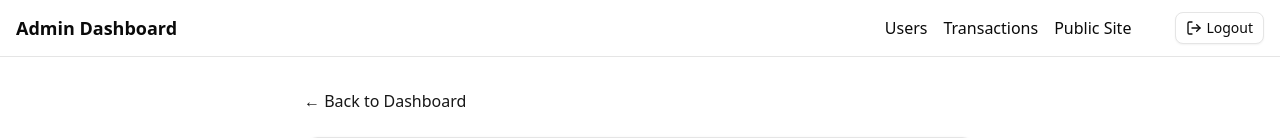
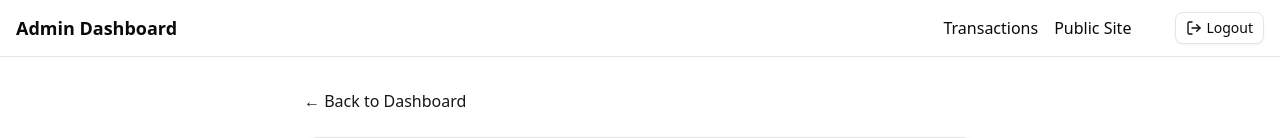
Before and after one commit to kyawphyothu/earthquakemm, a Next.js app: page /admin/donations/create in a window 1280 px wide. Shown: the top 138 px of the page. Built offline with nearby package versions, Linux system fonts and the light colour scheme; no server answers.

Commit message:
Remove commented-out link to users in admin layout for cleaner code

```diff
--- a/src/app/admin/layout.tsx
+++ b/src/app/admin/layout.tsx
@@ -16,7 +16,7 @@ export default async function AdminLayout({
         <div className="container mx-auto px-4 py-3 flex justify-between items-center">
           <Link href="/admin" className="font-bold text-lg">Admin Dashboard</Link>
           <nav className="flex gap-4 items-center">
-            <Link href="/admin/users" className="hover:text-primary">Users</Link>
+            {/* <Link href="/admin/users" className="hover:text-primary">Users</Link> */}
             <Link href="/admin/transactions" className="hover:text-primary">Transactions</Link>
             <Link href="/" className="hover:text-primary">Public Site</Link>
             <div className="ml-4 flex items-center gap-3">
```
